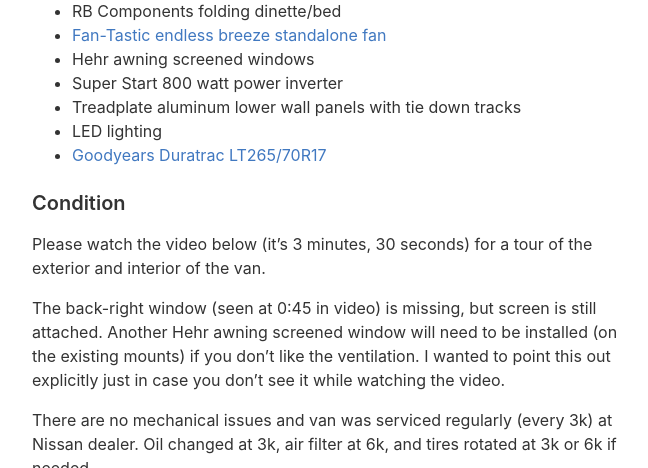
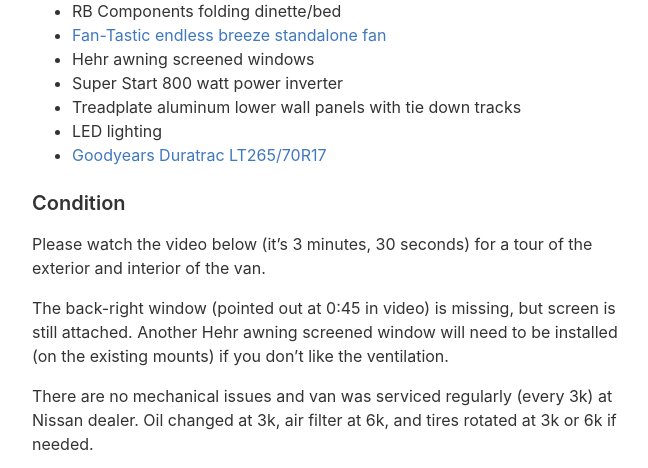
Before and after one commit to chrishunt/chrishunt.github.com, a Jekyll site: the page built from nissan-nv/index.md, in a window 1280 px wide and 900 px high, scrolled down 1677 px, cut to the strip 0-468 px from the top of the window. Shown: the whole strip, without its empty margins (308-956 px from the left). Built offline with Jekyll 4.4.1, drawn with Linux system fonts in a browser that asks for light colours.

```diff
--- a/nissan-nv/index.md
+++ b/nissan-nv/index.md
@@ -60,10 +60,9 @@
 Please watch the video below (it's 3 minutes, 30 seconds) for a tour of the exterior and interior of
 the van.
 
-The back-right window (seen at 0:45 in video) is missing, but screen is still
-attached. Another Hehr awning screened window will need to be installed (on the
-existing mounts) if you don't like the ventilation. I wanted to point this out
-explicitly just in case you don't see it while watching the video.
+The back-right window (pointed out at 0:45 in video) is missing, but screen is
+still attached. Another Hehr awning screened window will need to be installed
+(on the existing mounts) if you don't like the ventilation.
 
 There are no mechanical issues and van was serviced regularly (every 3k) at
 Nissan dealer. Oil changed at 3k, air filter at 6k, and tires rotated at 3k or
```
